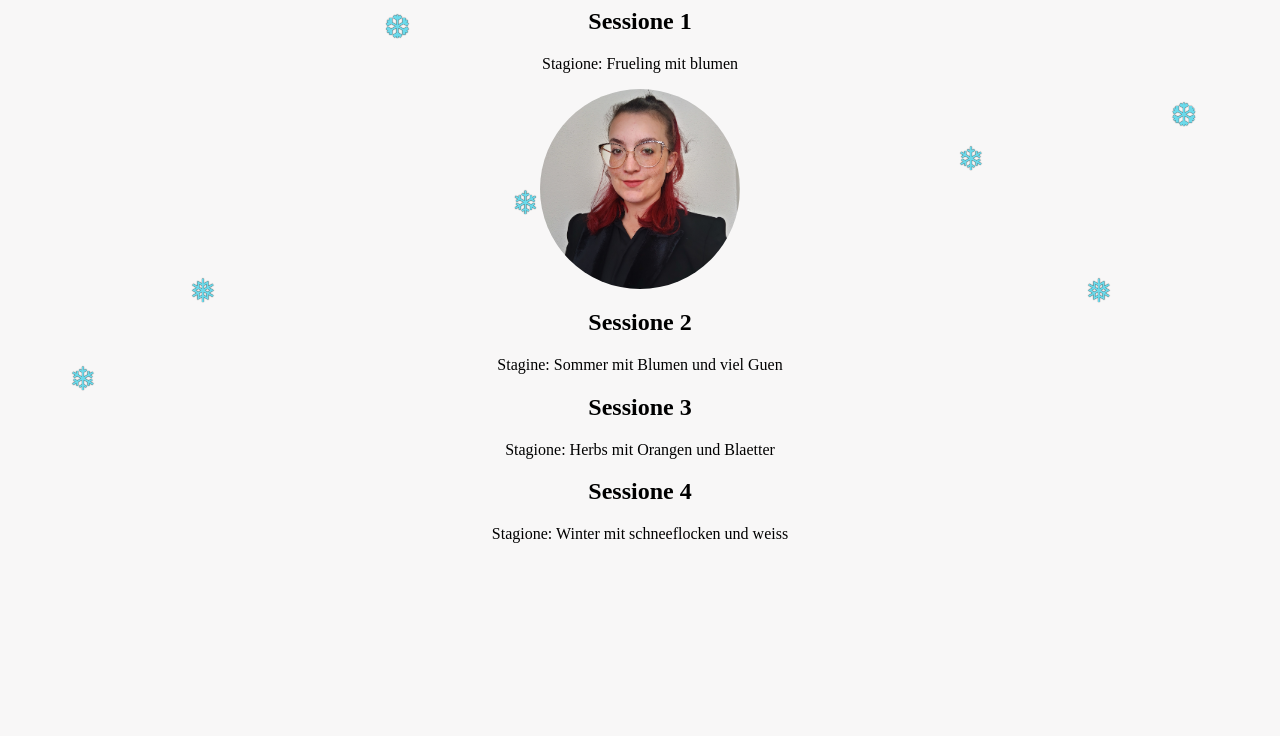
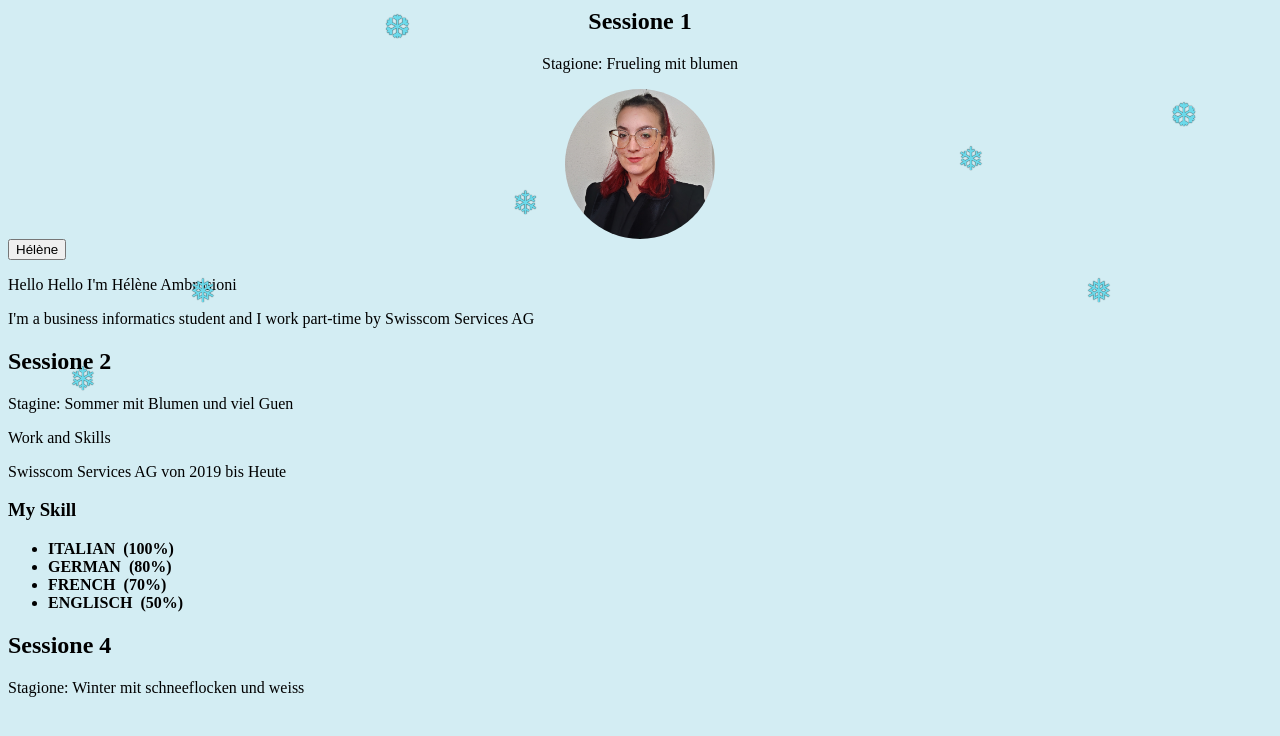
Before and after one commit to yaeltnz/Portfolio_EWEB_BFH, a plain HTML site: page Code/index.html in a window 1280 px wide. Drawn offline with Linux system fonts and the light colour scheme.

Commit message:
Element Skill Language hinzugefügt

```diff
--- a/Code/index.html
+++ b/Code/index.html
@@ -6,26 +6,41 @@
     </script>
   </head>
   <body>
-    <div>
+    <div class="session1">
       <h2>Sessione 1</h2>
       <p>Stagione: Frueling mit blumen</p>
-      <style>
-        div {
-          text-align: center;
-        }
-      </style>
+      <img class="circular--square" src="Foto profilo.jpg" id="fotoprofilo" />
     </div>
+    <button class="glow-on-hover" type="button">Hélène</button>
     <div>
-      <img class="circular--square" src="Foto profilo.jpg" id="fotoprofilo" />
+      <p>Hello Hello I'm Hélène Ambrosioni</p>
+      <p>
+        I'm a business informatics student and I work part-time by Swisscom
+        Services AG
+      </p>
     </div>
 
     <div>
       <h2>Sessione 2</h2>
       <p>Stagine: Sommer mit Blumen und viel Guen</p>
+      <p>Work and Skills</p>
+      <p>Swisscom Services AG von 2019 bis Heute</p>
+      <p></p>
     </div>
-    <div>
-      <h2>Sessione 3</h2>
-      <p>Stagione: Herbs mit Orangen und Blaetter</p>
+
+    <div class="barre">
+      <div class="skills-area">
+        <h3>My Skill</h3>
+
+        <ul class="single-languages">
+          <li><span class="line italian"></span><b>ITALIAN &nbsp;(100%)</b></li>
+          <li><span class="line german"></span><b>GERMAN &nbsp;(80%)</b></li>
+          <li><span class="line french"></span><b>FRENCH &nbsp;(70%)</b></li>
+          <li>
+            <span class="line englisch"></span><b>ENGLISCH &nbsp;(50%)</b>
+          </li>
+        </ul>
+      </div>
     </div>
     <div class="snowflakes" aria-hidden="true">
       <div class="snowflake">❅</div>
--- a/Code/style.css
+++ b/Code/style.css
@@ -1,15 +1,27 @@
 .circular--square {
   border-radius: 50%;
-  width: 200px;
-  height: 200px;
+  width: 150px;
+  height: 150px;
   object-fit: cover;
 }
-body {
-  background-color: lightblue;
+.session1 {
+  text-align: center;
+}
+
+@keyframes glowing {
+  0% {
+    background-position: 0 0;
+  }
+  50% {
+    background-position: 400% 0;
+  }
+  100% {
+    background-position: 0 0;
+  }
 }
 
 body {
-  background: hsl(0, 7%, 97%);
+  background: hsl(191, 57%, 89%);
 }
 /* customizable snowflake styling */
 .snowflake {
```
